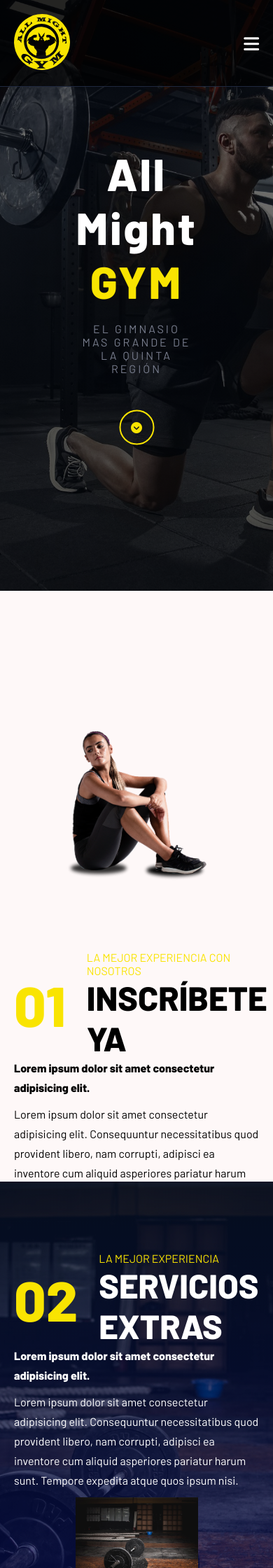
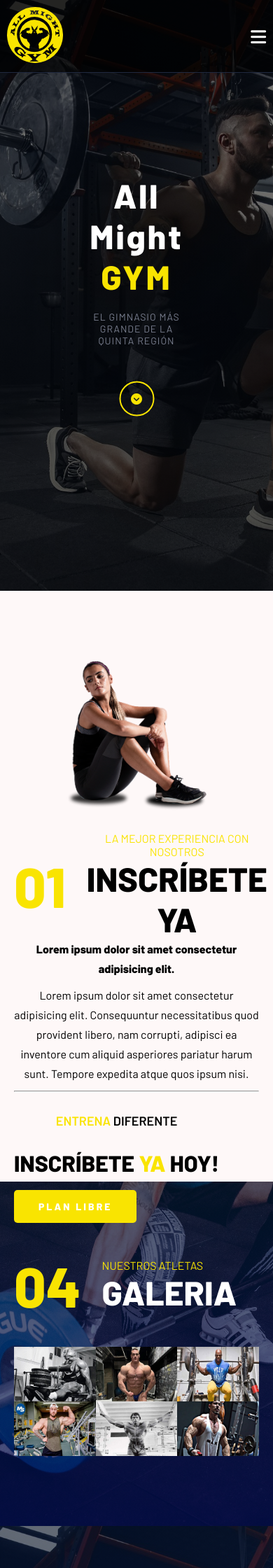
Before and after one commit to Matias-Ruiz-S/AllMightGym, a Django app: page / in a window 390 px wide; the page is wider, and only the part inside the window is pictured. Shown: the top 2240 px of that part at 70% size. Run offline with Django 4.2, Linux system fonts and the light colour scheme; some libraries are stand-ins or nearby versions.

Commit message:
boostrap, falta login
se implemento boostrap para el responsive

```diff
--- a/core/static/core/css/style.css
+++ b/core/static/core/css/style.css
@@ -9,6 +9,10 @@ html{
     scroll-behavior: smooth;
 }
 body{
+/*    overflow-x: hidden; */
+    width: 100%;
+    height: 100%;
+    overflow-x: hidden;
     background-color: #fef8f8;
 }
 /* *********** */
@@ -122,6 +126,8 @@ body{
     color: #797e8e;
     margin: 0 20px;
 }
+
+
 /* *********** */
 /* SECCION NOSOTROS */
 /* *********** */
@@ -259,6 +265,7 @@ body{
     margin: auto;
 }
 .servicios .info-servicios table{
+
     text-align: center;
     background-color: #fef8f8;
     color: #1f283e;
@@ -537,8 +544,104 @@ footer .info a{
         margin-bottom: 10px;
     }
 }
+@media only screen and (max-width: 768px) {
+    /* estilos para dispositivos móviles */
+    .contenedor-header {
+      padding: 0 10px;
+    }
 
+    .contenedor-header header nav a {
+      display: block;
+      padding: 15px 0;
+      border-bottom: 1px solid #1f283e;
+    }
 
+    .nav-responsive {
+      display: block;
+    }
+
+    .inicio .info h2 {
+      font-size: 2.5rem;
+    }
+
+    .inicio .info p {
+      font-size: 14px;
+    }
+
+    .nosotros .fila {
+      flex-direction: column;
+    }
+
+    .nosotros .fila .col {
+      width: 100%;
+      padding-top: 50px;
+      text-align: center;
+    }
+
+    .nosotros .fila .col img {
+      width: 60%;
+      margin-bottom: 30px;
+    }
+
+    .nosotros .fila-nosotros {
+      flex-direction: column;
+      text-align: center;
+    }
+
+    .nosotros .fila-nosotros h2 {
+      font-size: 2rem;
+      margin-top: 30px;
+      margin-bottom: 20px;
+    }
+  }
+
+@media only screen and (max-width: 480px) {
+  /* Estilos para dispositivos móviles con pantallas pequeñas */
+
+  .contenedor-header header{
+    padding: 10px 0;
+  }
+
+  .contenedor-header header nav{
+    display: none;
+  }
+
+  .nav-responsive{
+    display: inline-block;
+  }
+
+  .inicio .info h2{
+    font-size: 3rem;
+  }
+
+  .inicio .info p{
+    font-size: 14px;
+    letter-spacing: 1px;
+  }
+
+  .opciones{
+    bottom: 10px;
+  }
+
+  .nosotros .fila{
+    flex-direction: column;
+  }
+
+  .nosotros .fila .col{
+    width: 100%;
+    padding-top: 0;
+  }
+
+  .nosotros .fila .col img{
+    width: 100%;
+    margin-bottom: 30px;
+  }
+
+  .nosotros .fila-nosotros{
+    flex-direction: column;
+    align-items: flex-start;
+  }
+}
 /*Inicio de sesion y registro*/
 
 .login-register {
--- a/core/templates/core/index.html
+++ b/core/templates/core/index.html
@@ -35,49 +35,75 @@
 
     <!-- SECCION INICIO -->
     <section id="inicio" class="inicio">
-        <div class="contenido-seccion">
-            <div class="info">
-                <h2>All Might <span class="txtAmarillo">GYM</span></h2>
-                <p>El gimnasio mas grande de la quinta región</p>
-                <a href="#inscripcion" class="btn-mas">
-                    <i class="fa-solid fa-circle-chevron-down"></i>
-                </a>
+    <div class="contenido-seccion">
+        <div class="row">
+        <div class="info col-md-6">
+            <h2>All Might <span class="txtAmarillo">GYM</span></h2>
+            <p>El gimnasio más grande de la quinta región</p>
+            <a href="#inscripcion" class="btn-mas btn-primary">
+            <i class="fa-solid fa-circle-chevron-down"></i>
+            </a>
+        </div>
+        <div class="opciones col-md-6">
+            <div class="opcion col-sm-6">
+                <div class="card">
+                <div class="card-body">
+                    <h5 class="card-title">FUNCIONAL</h5>
+                </div>
+                </div>
             </div>
-            <div class="opciones">
-                <div class="opcion">
-                    FUNCIONAL
+            <div class="opcion col-sm-6">
+                <div class="card">
+                <div class="card-body">
+                    <h5 class="card-title">POWER LIFTING</h5>
                 </div>
-                <div class="opcion">
-                    POWER LIFTING
                 </div>
-                <div class="opcion">
-                    ZUMBA
+            </div>
+            <div class="opcion col-sm-6">
+                <div class="card">
+                <div class="card-body">
+                    <h5 class="card-title">ZUMBA</h5>
                 </div>
-                <div class="opcion">
-                    BODY COMBAT
                 </div>
-                <div class="opcion">
-                    YOGA
+            </div>
+            <div class="opcion col-sm-6">
+                <div class="card">
+                <div class="card-body">
+                    <h5 class="card-title">BODY COMBAT</h5>
                 </div>
-                <div class="opcion">
-                    CYCLING IN DOOR
+                </div>
+            </div>
+            <div class="opcion col-sm-6">
+                <div class="card">
+                <div class="card-body">
+                    <h5 class="card-title">YOGA</h5>
+                </div>
+                </div>
+            </div>
+            <div class="opcion col-sm-6">
+                <div class="card">
+                <div class="card-body">
+                    <h5 class="card-title">CYCLING IN DOOR</h5>
+                </div>
                 </div>
             </div>
         </div>
+        </div>
+    </div>
     </section>
 
     <!-- SECCION NOSOTROS -->
     <section id="inscripcion" class="nosotros">
-        <div class="fila">
+        <div class="fila row">
             <div class="col">
                 <img src="{% static 'core/img/nosotros.png'%}" alt="">
             </div>
             <div class="col">
-                <div class="contenedor-titulo">
-                    <div class="numero">
+                <div class="contenedor-titulo row align-items-center">
+                    <div class="numero col-sm-2">
                         01
                     </div>
-                    <div class="info">
+                    <div class="info col-sm-10">
                         <span class="frase">LA MEJOR EXPERIENCIA CON NOSOTROS</span>
                         <h2>INSCRÍBETE YA</h2>
                     </div>
@@ -87,24 +113,24 @@
             </div>
         </div>
         <hr>
-        <div class="fila-nosotros">
-            <div class="col1">
+        <div class="fila-nosotros row">
+            <div class="col1 col-sm-6">
                 <span class="frase">
                     <span class="txtAmarillo">ENTRENA</span> DIFERENTE
                 </span>
                 <h2>INSCRÍBETE <span class="txtAmarillo">YA</span> HOY!</h2>
             </div>
-            <div class="col2">
+            <div class="col2 col-sm-6">
                 <a href="login"><button>PLAN LIBRE</button></a>
             </div>
         </div>
     </section>
 
     <!-- SECCION SERVICIOS -->
-    <section class="servicios" id="servicios">
-        <div class="contenido-seccion">
-            <div class="fila">
-                <div class="col">
+<!--    <section class="servicios" id="servicios">
+        <div class="contenido-seccion container">
+            <div class="fila row">
+                <div class="col col-md-6">
                     <div class="contenedor-titulo">
                         <div class="numero">
                             02
@@ -117,11 +143,12 @@
                     <p class="p-especial">Lorem ipsum dolor sit amet consectetur adipisicing elit.</p>
                     <p>Lorem ipsum dolor sit amet consectetur adipisicing elit. Consequuntur necessitatibus quod provident libero, nam corrupti, adipisci ea inventore cum aliquid asperiores pariatur harum sunt. Tempore expedita atque quos ipsum nisi.</p>
                 </div>
-                <div class="col">
+                <div class="col col-md-6">
                     <img src="{% static 'core/img/fondo-servicios.jpg'%}" alt="">
                 </div>
             </div>
         </div>
+
         <div class="info-servicios">
             <table>
                 <tr>
@@ -161,11 +188,11 @@
             </table>
         </div>
     </section>
-
+-->
     <!-- SECCION GALERIA -->
     <section class="galeria" id="galeria">
-        <div class="contenido-seccion">
-            <div class="contenedor-titulo">
+        <div class="contenido-seccion container">
+            <div class="contenedor-titulo row text-center col-12">
                 <div class="numero">
                     04
                 </div>
@@ -174,25 +201,25 @@
                     <h2>GALERIA</h2>
                 </div>
             </div>
-            <div class="fila">
-                <div class="col">
+            <div class="fila row">
+                <div class="col col-md-4">
                     <img src="{% static 'core/img/G3.jpg'%}" alt="">
                 </div>
-                <div class="col">
+                <div class="col col-md-4">
                     <img src="{% static 'core/img/NW.jpg'%}" alt="">
                 </div>
-                <div class="col">
+                <div class="col col-md-4">
                     <img src="{% static 'core/img/G2.jpg'%}" alt="">
                 </div>
             </div>
-            <div class="fila">
-                <div class="col">
+            <div class="fila row">
+                <div class="col col-md-4">
                     <img src="{% static 'core/img/BUM.jpg'%}" alt="">
                 </div>
-                <div class="col">
+                <div class="col col-md-4">
                     <img src="{% static 'core/img/AR.jpg'%}" alt="">
                 </div>
-                <div class="col">
+                <div class="col col-md-4">
                     <img src="{% static 'core/img/RM.jpg'%}" alt="">
                 </div>
             </div>
@@ -202,8 +229,8 @@
 
     <!-- SECCION CONTACTO -->
     <section class="contacto" id="contacto">
-        <div class="contenido-seccion">
-            <div class="contenedor-titulo">
+        <div class="contenido-seccion container">
+            <div class="contenedor-titulo row col-lg-12">
                 <div class="numero">
                     06
                 </div>
@@ -212,47 +239,53 @@
                     <h2>CONTACTO</h2>
                 </div>
             </div>
-            <div class="fila">
-                <div class="col">
-                    <input type="text" placeholder="Ingrese Email">
+            <div class="fila row">
+                <div class="col col-lg-6 form-group">
+                    <input type="text" class="form-control" placeholder="Ingrese Email">
                 </div>
-                <div class="col">
-                    <input type="text" placeholder="Ingrese Nombre">
+                <div class="col col-lg-6 form-group">
+                    <input type="text" class="form-control" placeholder="Ingrese Nombre">
                 </div>
             </div>
-            <div class="mensaje">
-                <textarea name="" id="" cols="30" rows="10" placeholder="Ingresa el Mensaje"></textarea>
-                <button>Enviar Mensaje</button>
+
+            <div class="mensaje col-lg-12">
+                <textarea class="form-control" rows="4" placeholder="Ingresa el Mensaje"></textarea>
             </div>
-            <div class="fila-datos">
-                <div class="col">
+            <div class="col-lg-12">
+                <button type="submit" class="btn btn-primary">Enviar Mensaje</button>
+            </div>
+
+            <div class="fila-datos row">
+                <div class="dato col-lg-4">
                     <i class="fa-solid fa-location-dot"></i>
                     Blanco 1064, Quilpué, Valparaíso
                 </div>
-                <div class="col">
+                <div class="dato col-lg-4">
                     <i class="fa-solid fa-phone"></i>
                     +56 9 54296836
                 </div>
-                <div class="col">
+                <div class="dato col-lg-4">
                     <i class="fa-regular fa-clock"></i>
                     Lunes a Sábado, 8:00 am - 22:00 pm
                 </div>
             </div>
         </div>
-
     </section>
 
-    <footer>
-        <div class="info">
-            <p> Copyright © 2023-<span class="txtAmarillo">AllMightGym</span></p>
-            <div class="redes">
-                <a href="#">
+    <!-- FOOTER -->
+    <footer class="bg-dark text-light">
+        <div class="info container row align-items-center">
+            <div class="col-md-6">
+                <p class="m-0">&copy; 2023-<span class="text-warning">AllMightGym</span></p>
+            </div>
+            <div class="redes col-md-6">
+                <a href="#" class="text-light me-3">
                     <i class="fa-brands fa-facebook-f"></i>
                 </a>
-                <a href="#">
+                <a href="#" class="text-light me-3">
                     <i class="fa-brands fa-twitter"></i>
                 </a>
-                <a href="#">
+                <a href="#" class="text-light">
                     <i class="fa-brands fa-instagram"></i>
                 </a>
             </div>
```
